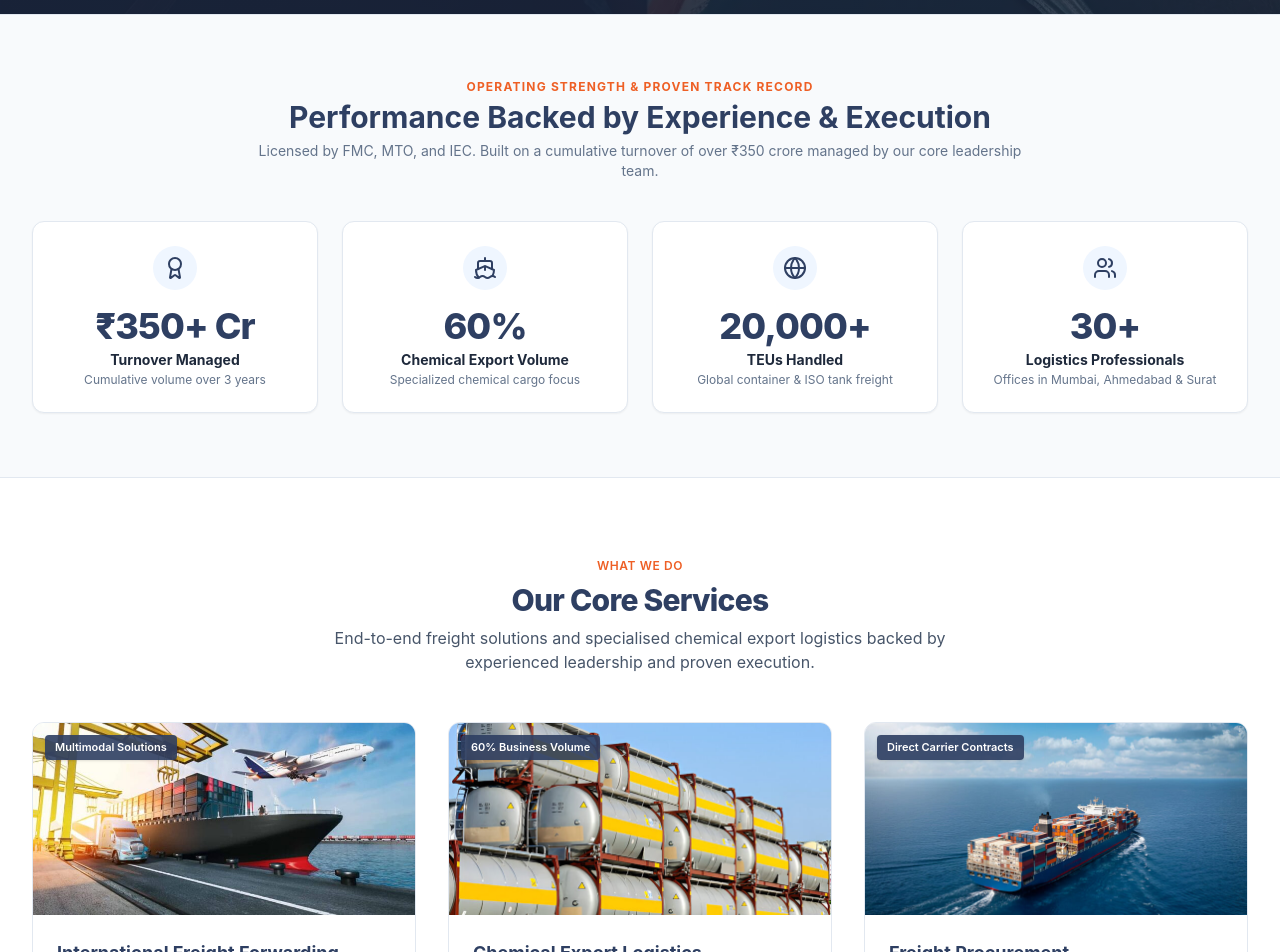
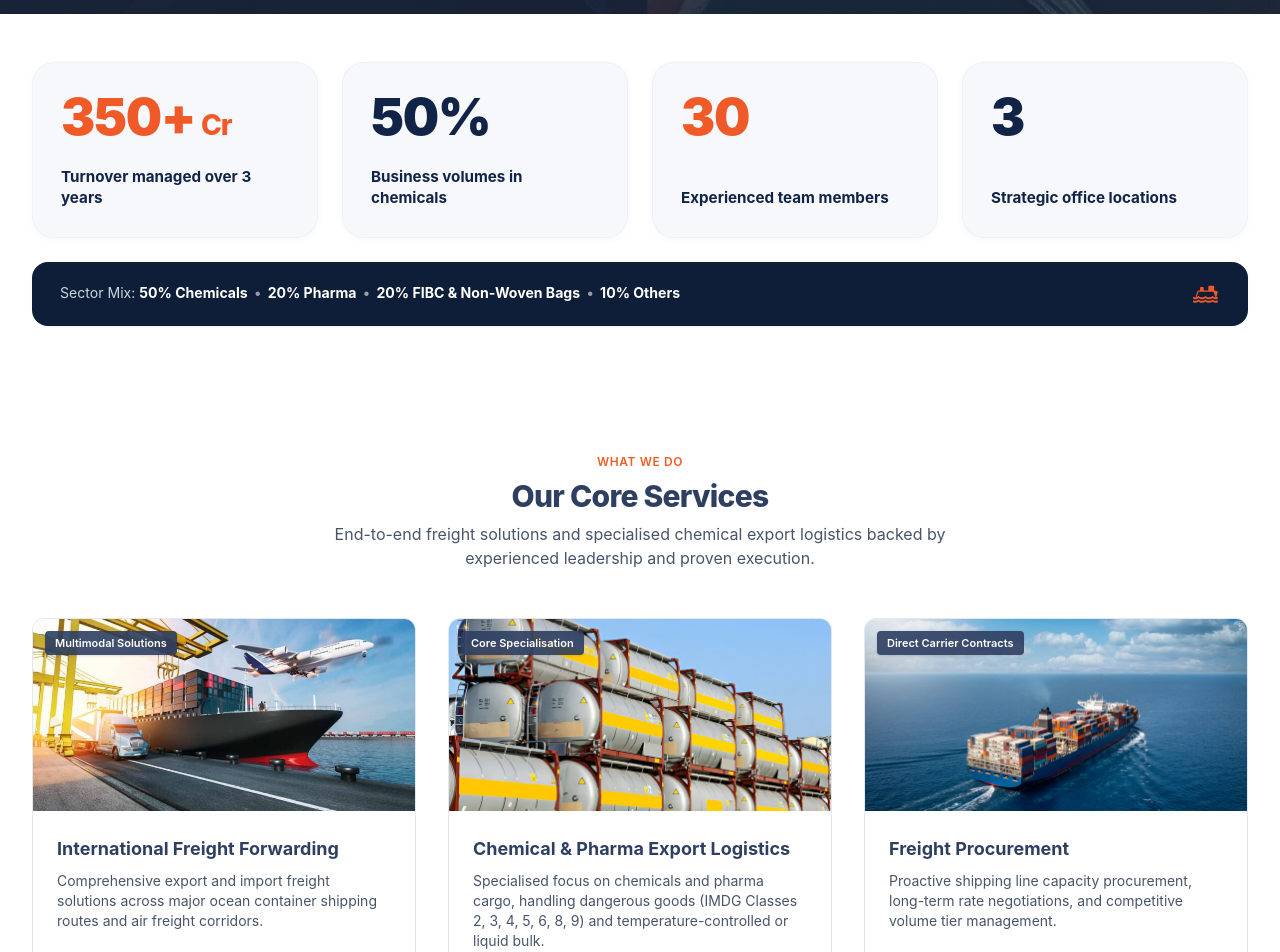
Before and after one commit to jatinjethavavbi/seven-routes, a Next.js app: page / in a window 1280 px wide. Shown: the part 756-1708 px from the top of the page. Built offline with nearby package versions, Linux system fonts and the light colour scheme; no server answers.

Commit message:
change some contant and UI

```diff
--- a/src/app/about/page.tsx
+++ b/src/app/about/page.tsx
@@ -5,6 +5,7 @@ import Image from 'next/image';
 import Link from 'next/link';
 import Header from '@/components/layout/Header';
 import Footer from '@/components/layout/Footer';
+import StatsBar from '@/components/home/StatsBar';
 import {
   ShieldCheck,
   Target,
@@ -26,15 +27,6 @@ import {
 } from 'lucide-react';
 
 export default function AboutPage() {
-  const performanceIndicators = [
-    { indicator: 'Historical turnover managed over 3 years', value: '₹350+ crore' },
-    { indicator: 'Gross profit margin', value: '9%' },
-    { indicator: 'Operating expenses', value: '5%' },
-    { indicator: 'Net profit margin', value: '4%' },
-    { indicator: 'Chemical business contribution', value: '60%' },
-    { indicator: 'Total Shipments Handled', value: '20,000+ TEUs' },
-  ];
-
   const competitiveStrengths = [
     {
       title: 'Experienced Leadership with Global Exposure',
@@ -100,7 +92,7 @@ export default function AboutPage() {
                 About Seven Routes Logistics International Pvt. Ltd.
               </h1>
               <p className="text-sm sm:text-base text-slate-600 mt-2 leading-relaxed">
-                Connecting Businesses. Moving Possibilities. Freight forwarding expertise with a specialised focus on chemical exports.
+                Connecting Businesses. Moving Possibilities. Freight forwarding expertise with a specialised focus on pharma and chemicals.
               </p>
             </div>
           </div>
@@ -133,7 +125,7 @@ export default function AboutPage() {
                     Company Profile
                   </span>
                   <h2 className="text-2xl sm:text-3xl font-extrabold text-theme-blue tracking-tight leading-tight">
-                    Freight Forwarding Expertise with a Specialised Focus on Chemical Exports
+                    Freight Forwarding Expertise with a Specialised Focus on Pharma and Chemicals
                   </h2>
                 </div>
 
@@ -145,7 +137,7 @@ export default function AboutPage() {
                     The company has approximately <strong>30 professionals across Mumbai, Ahmedabad, and Surat</strong>, with most team members bringing more than 10 years of logistics industry experience.
                   </p>
                   <p>
-                    The company specialises in international freight forwarding, particularly chemical exports. Approximately <strong>60% of its business volumes</strong> are contributed by the chemical vertical.
+                    The company specialises in international freight forwarding, particularly pharma and chemicals. Our sector mix comprises <strong>50% Chemicals, 20% Pharma, 20% FIBC &amp; Non-Woven Bags, and 10% Others</strong>.
                   </p>
                   <p>
                     Seven Routes builds on the business operated under <strong>Pazago Logistics</strong> by the same core team over the last three years. During this period, the team managed cumulative turnover of over <strong>₹350 crore</strong> while maintaining healthy profitability. This historical performance reflects the experience and track record of the team, and is not standalone turnover of the newly formed entity.
@@ -222,44 +214,8 @@ export default function AboutPage() {
           </div>
         </section>
 
-        {/* Business Performance Indicators Table */}
-        <section className="py-16 sm:py-20 bg-white">
-          <div className="max-w-7xl mx-auto px-4 sm:px-6 lg:px-8">
-            <div className="max-w-3xl mb-10">
-              <span className="text-xs font-semibold text-theme-orange uppercase tracking-wider block mb-2">
-                Proven Track Record
-              </span>
-              <h2 className="text-2xl sm:text-3xl font-extrabold text-theme-blue tracking-tight">
-                Business Performance Indicators
-              </h2>
-              <p className="text-sm text-slate-600 mt-2">
-                Demonstrated operational and commercial success managed by the core team over the last 3 years.
-              </p>
-            </div>
-
-            <div className="overflow-hidden border border-slate-200 rounded-2xl shadow-sm">
-              <table className="min-w-full divide-y divide-slate-200 text-left text-sm">
-                <thead className="bg-slate-50 text-slate-700 font-bold text-xs uppercase tracking-wider">
-                  <tr>
-                    <th scope="col" className="px-6 py-4">Indicator</th>
-                    <th scope="col" className="px-6 py-4">Performance Metric</th>
-                  </tr>
-                </thead>
-                <tbody className="divide-y divide-slate-100 bg-white text-slate-700">
-                  {performanceIndicators.map((row, idx) => (
-                    <tr key={idx} className={idx % 2 === 0 ? 'bg-white' : 'bg-slate-50/50'}>
-                      <td className="px-6 py-4 font-medium text-slate-900">{row.indicator}</td>
-                      <td className="px-6 py-4 font-bold text-theme-blue">{row.value}</td>
-                    </tr>
-                  ))}
-                </tbody>
-              </table>
-              <div className="bg-slate-50 px-6 py-3 text-xs text-slate-500 border-t border-slate-200">
-                <em>Note:</em> Historical turnover and profitability figures relate to business managed by the same core team under Pazago Logistics. They do not represent standalone financial performance of Seven Routes Logistics International Pvt. Ltd.
-              </div>
-            </div>
-          </div>
-        </section>
+        {/* Stats & Operating Track Record */}
+        <StatsBar />
 
         {/* Competitive Strengths */}
         <section className="py-16 sm:py-20 bg-slate-50 border-y border-slate-200">
--- a/src/app/layout.tsx
+++ b/src/app/layout.tsx
@@ -8,10 +8,11 @@ export const metadata: Metadata = {
     template: '%s | Seven Routes Logistics International Pvt. Ltd.',
   },
   description:
-    'Seven Routes Logistics International Pvt. Ltd. — Freight forwarding expertise with a specialised focus on chemical exports. Professionally managed, licensed by FMC, MTO, and IEC, with offices across Mumbai, Ahmedabad, and Surat.',
+    'Seven Routes Logistics International Pvt. Ltd. — Freight forwarding expertise with a specialised focus on pharma and chemicals. Professionally managed, licensed by FMC, MTO, and IEC, with offices across Mumbai, Ahmedabad, and Surat.',
   keywords: [
     'Seven Routes Logistics',
     'Seven Routes Logistics International Pvt Ltd',
+    'Pharma and Chemicals Export Logistics',
     'Chemical Export Logistics',
     'Freight Forwarding India',
     'FMC Licensed Forwarder',
--- a/src/app/services/page.tsx
+++ b/src/app/services/page.tsx
@@ -46,18 +46,18 @@ export default function ServicesPage() {
     },
     {
       id: 'chemical-logistics',
-      title: 'Chemical Export Logistics',
-      shortTitle: 'Chemical Logistics',
-      category: 'Specialised Cargo Vertical (60% Volume)',
+      title: 'Chemical & Pharma Export Logistics',
+      shortTitle: 'Chemical & Pharma',
+      category: 'Specialised Cargo Vertical (Pharma & Chemicals)',
       icon: Ship,
       image: '/images/services/iso-tanks.jpg',
       summary:
-        'Specialised logistics focus for chemical exports, accounting for approx. 60% of our business volumes across hazardous and non-hazardous cargo.',
+        'Specialised logistics focus for chemical and pharmaceutical exports, accounting for our core business volumes across hazardous and non-hazardous cargo.',
       overview:
-        'Chemical logistics demands stringent regulatory adherence, technical container readiness, and specialised handling. Our dedicated chemical operations desk possesses deep expertise in handling IMDG-classified dangerous goods (Classes 3, 6, 8, 9) and non-hazardous industrial chemicals with full statutory compliance.',
+        'Chemical and pharmaceutical logistics demand stringent regulatory adherence, cold chain/temperature stability, technical container readiness, and specialised handling. Our dedicated operations desk possesses deep expertise in handling IMDG-classified dangerous goods across Class 2 (Gases), Class 3 (Flammable Liquids), Class 4 (Flammable Solids), Class 5 (Oxidizers), Class 6 (Toxic Substances), Class 8 (Corrosives), and Class 9 (Miscellaneous Hazards) with full statutory compliance.',
       highlights: [
-        'Dedicated chemical operations desk with 10+ years vertical expertise',
-        'Specialised handling of IMDG dangerous goods (Classes 3, 6, 8, and 9)',
+        'Dedicated chemical & pharma operations desk with 10+ years vertical expertise',
+        'Specialised handling of IMDG dangerous goods (Classes 2, 3, 4, 5, 6, 8, and 9)',
         'Container selection, packing inspection, and MSDS verification',
         'Stringent port terminal safety compliance and stowage approvals',
       ],
@@ -152,7 +152,7 @@ export default function ServicesPage() {
         'Equipped with 316L stainless steel pressure shells, steam-heating manifolds, and emergency discharge valves, our ISO tank operations provide dependable transport for liquid chemicals, hazardous solvents, and bulk consumables with zero contamination risk.',
       highlights: [
         'Certified T11 & T14 UN portable ISO tank container operations',
-        'Handling of hazardous liquid chemicals and dedicated food-grade liquids',
+        'Handling of hazardous liquid chemicals (Classes 2, 3, 4, 5, 6, 8, 9) and dedicated food-grade liquids',
         'Periodic hydrostatic test certifications and steam sanitization reports',
         'Specialised multi-axle skeletal chassis haulage from factory to dock',
       ],
--- a/src/components/home/AboutSection.tsx
+++ b/src/components/home/AboutSection.tsx
@@ -45,7 +45,7 @@ export default function AboutSection() {
                 Led by Directors <strong>Kanika</strong> (14+ years in logistics, prior roles with Nippon Express &amp; Globelink) and <strong>Neeraj</strong> (20+ years professional experience, 16+ years in logistics with DHL &amp; Maersk), our company brings approximately 30 professionals across <strong>Mumbai, Ahmedabad, and Surat</strong>, with most team members bringing more than 10 years of logistics industry experience.
               </p>
               <p>
-                We specialise in international freight forwarding, particularly <strong>chemical exports</strong>, which contribute approximately <strong>60% of our business volumes</strong>. Building on cumulative turnover of over <strong>₹350 crore</strong> managed over the last three years under Pazago Logistics by the same core team, we offer proven operational discipline and reliable execution.
+                We specialise in international freight forwarding, particularly <strong>chemicals and pharma exports</strong>, which represent our core business volumes (50% chemicals, 20% pharma, 20% FIBC &amp; non-woven bags). Building on cumulative turnover of over <strong>₹350 crore</strong> managed over the last three years under Pazago Logistics by the same core team, we offer proven operational discipline and reliable execution.
               </p>
             </div>
 
--- a/src/components/home/Hero.tsx
+++ b/src/components/home/Hero.tsx
@@ -25,7 +25,7 @@ export default function Hero() {
 
           <h1 className="text-3xl sm:text-5xl lg:text-5xl font-extrabold text-white tracking-tight leading-tight">
             Freight Forwarding Expertise. <br className="hidden sm:inline" />
-            <span className="text-theme-orange">A Specialised Focus on Chemical Exports.</span>
+            <span className="text-theme-orange">A Specialised Focus on Pharma and Chemicals.</span>
           </h1>
 
           <p className="text-base sm:text-lg text-slate-200 leading-relaxed font-normal max-w-2xl">
@@ -62,7 +62,7 @@ export default function Hero() {
             <span>•</span>
             <span className="flex items-center space-x-1.5">
               <CheckCircle2 className="w-3.5 h-3.5 text-theme-orange" />
-              <span>60% Chemical Volume</span>
+              <span>50% Chemicals • 20% Pharma</span>
             </span>
             <span>•</span>
             <span className="flex items-center space-x-1.5">
--- a/src/components/home/QuoteSection.tsx
+++ b/src/components/home/QuoteSection.tsx
@@ -165,7 +165,7 @@ export default function QuoteSection() {
                     className="w-full px-3.5 py-2.5 bg-white border border-slate-300 rounded-md text-base sm:text-sm text-slate-900 focus:outline-none focus:border-theme-orange focus:bg-white transition-colors"
                   >
                     <option value="International Freight Forwarding">International Freight Forwarding (Ocean/Air)</option>
-                    <option value="Chemical Export Logistics">Chemical Export Logistics (Specialized)</option>
+                    <option value="Chemical &amp; Pharma Export Logistics">Chemical &amp; Pharma Export Logistics (Specialized)</option>
                     <option value="ISO Tanks & Liquid Bulk">ISO Tanks &amp; Liquid Bulk</option>
                     <option value="Freight Procurement">Freight Procurement &amp; Rate Management</option>
                     <option value="Shipment Execution">Shipment Execution &amp; Container Booking</option>
--- a/src/components/home/ServicesGrid.tsx
+++ b/src/components/home/ServicesGrid.tsx
@@ -18,11 +18,11 @@ export default function ServicesGrid() {
     },
     {
       id: 'chemical-logistics',
-      title: 'Chemical Export Logistics',
+      title: 'Chemical & Pharma Export Logistics',
       image: '/images/services/iso-tanks.jpg',
-      badge: '60% Business Volume',
+      badge: 'Core Specialisation',
       description:
-        'Specialised focus on chemical cargo, handling dangerous goods (IMDG classified) and liquid bulk with certified ISO tanks.',
+        'Specialised focus on chemicals and pharma cargo, handling dangerous goods (IMDG Classes 2, 3, 4, 5, 6, 8, 9) and temperature-controlled or liquid bulk.',
       href: '/services#chemical-logistics',
     },
     {
--- a/src/components/home/StatsBar.tsx
+++ b/src/components/home/StatsBar.tsx
@@ -1,77 +1,80 @@
 'use client';
 
 import React from 'react';
-import { Award, Ship, Globe, CheckCircle, ShieldCheck, Building2, Users } from 'lucide-react';
 
 export default function StatsBar() {
-  const stats = [
-    {
-      value: '₹350+ Cr',
-      label: 'Turnover Managed',
-      subtext: 'Cumulative volume over 3 years',
-      icon: Award,
-    },
-    {
-      value: '60%',
-      label: 'Chemical Export Volume',
-      subtext: 'Specialized chemical cargo focus',
-      icon: Ship,
-    },
-    {
-      value: '20,000+',
-      label: 'TEUs Handled',
-      subtext: 'Global container & ISO tank freight',
-      icon: Globe,
-    },
-    {
-      value: '30+',
-      label: 'Logistics Professionals',
-      subtext: 'Offices in Mumbai, Ahmedabad & Surat',
-      icon: Users,
-    },
-  ];
+  return (
+    <section aria-label="Key business statistics" className="bg-white py-8 sm:py-12 box-border">
+      <div className="max-w-7xl mx-auto px-4 sm:px-6 lg:px-8 flex flex-col gap-[clamp(12px,2vw,24px)] box-border">
 
-  return (
-    <section className="bg-slate-50 py-12 sm:py-16 border-y border-slate-200">
-      <div className="max-w-7xl mx-auto px-4 sm:px-6 lg:px-8">
+        {/* 4 Cards Grid: 1 col on <380px, 2 cols on mobile/tablet (<1024px), 4 cols on desktop (>=1024px) */}
+        <dl className="grid grid-cols-2 max-[379px]:grid-cols-1 lg:grid-cols-4 gap-[clamp(12px,2vw,24px)] items-stretch m-0 p-0 box-border">
 
-        {/* Section Header */}
-        <div className="text-center max-w-3xl mx-auto mb-10">
-          <span className="text-xs font-bold text-theme-orange uppercase tracking-widest block mb-1">
-            Operating Strength &amp; Proven Track Record
-          </span>
-          <h2 className="text-2xl sm:text-3xl font-bold font-heading text-theme-blue">
-            Performance Backed by Experience &amp; Execution
-          </h2>
-          <p className="text-xs sm:text-sm text-slate-500 mt-1.5">
-            Licensed by FMC, MTO, and IEC. Built on a cumulative turnover of over ₹350 crore managed by our core leadership team.
-          </p>
-        </div>
+          {/* Card 1: 350+ Cr */}
+          <div className="bg-[#F6F8FC] rounded-[18px] sm:rounded-[22px] p-[clamp(16px,2.5vw,28px)] border border-[#EBF0F8]/80 shadow-[0_2px_8px_rgba(15,23,42,0.03)] flex flex-col justify-between min-w-0 box-border hover:shadow-md transition-shadow">
+            <dd className="m-0 font-black text-[#F05A28] tracking-tight leading-none whitespace-nowrap text-[clamp(2rem,4vw,3.5rem)] flex items-baseline">
+              <span>350+</span>
+              <span className="text-[0.55em] font-extrabold ml-1.5 align-baseline">Cr</span>
+            </dd>
+            <dt className="m-0 text-[clamp(0.8rem,1.2vw,0.95rem)] leading-[1.4] font-bold text-[#112347] mt-4 pt-2">
+              Turnover managed over 3 years
+            </dt>
+          </div>
 
-        {/* 4 Clean Corporate Stat Cards */}
-        <div className="grid grid-cols-2 lg:grid-cols-4 gap-4 sm:gap-6">
-          {stats.map((stat, idx) => {
-            const IconComponent = stat.icon;
-            return (
-              <div
-                key={idx}
-                className="bg-white p-5 sm:p-6 rounded-xl border border-slate-200 shadow-sm hover:border-theme-orange transition-all text-center group"
-              >
-                <div className="w-11 h-11 mx-auto rounded-full bg-blue-50 group-hover:bg-amber-50 flex items-center justify-center text-theme-blue group-hover:text-theme-orange transition-colors mb-3 sm:mb-4">
-                  <IconComponent className="w-5 h-5 sm:w-6 sm:h-6" />
-                </div>
-                <div className="text-2xl sm:text-3xl lg:text-4xl font-extrabold font-heading text-theme-blue tracking-tight mb-1">
-                  {stat.value}
-                </div>
-                <div className="text-xs sm:text-sm font-bold text-slate-800 mb-0.5">
-                  {stat.label}
-                </div>
-                <div className="text-[11px] sm:text-xs text-slate-500">
-                  {stat.subtext}
-                </div>
-              </div>
-            );
-          })}
+          {/* Card 2: 50% */}
+          <div className="bg-[#F6F8FC] rounded-[18px] sm:rounded-[22px] p-[clamp(16px,2.5vw,28px)] border border-[#EBF0F8]/80 shadow-[0_2px_8px_rgba(15,23,42,0.03)] flex flex-col justify-between min-w-0 box-border hover:shadow-md transition-shadow">
+            <dd className="m-0 font-black text-[#112347] tracking-tight leading-none whitespace-nowrap text-[clamp(2rem,4vw,3.5rem)] flex items-baseline">
+              <span>50%</span>
+            </dd>
+            <dt className="m-0 text-[clamp(0.8rem,1.2vw,0.95rem)] leading-[1.4] font-bold text-[#112347] mt-4 pt-2">
+              Business volumes in chemicals
+            </dt>
+          </div>
+
+          {/* Card 3: 30 */}
+          <div className="bg-[#F6F8FC] rounded-[18px] sm:rounded-[22px] p-[clamp(16px,2.5vw,28px)] border border-[#EBF0F8]/80 shadow-[0_2px_8px_rgba(15,23,42,0.03)] flex flex-col justify-between min-w-0 box-border hover:shadow-md transition-shadow">
+            <dd className="m-0 font-black text-[#F05A28] tracking-tight leading-none whitespace-nowrap text-[clamp(2rem,4vw,3.5rem)] flex items-baseline">
+              <span>30</span>
+            </dd>
+            <dt className="m-0 text-[clamp(0.8rem,1.2vw,0.95rem)] leading-[1.4] font-bold text-[#112347] mt-4 pt-2">
+              Experienced team members
+            </dt>
+          </div>
+
+          {/* Card 4: 3 */}
+          <div className="bg-[#F6F8FC] rounded-[18px] sm:rounded-[22px] p-[clamp(16px,2.5vw,28px)] border border-[#EBF0F8]/80 shadow-[0_2px_8px_rgba(15,23,42,0.03)] flex flex-col justify-between min-w-0 box-border hover:shadow-md transition-shadow">
+            <dd className="m-0 font-black text-[#112347] tracking-tight leading-none whitespace-nowrap text-[clamp(2rem,4vw,3.5rem)] flex items-baseline">
+              <span>3</span>
+            </dd>
+            <dt className="m-0 text-[clamp(0.8rem,1.2vw,0.95rem)] leading-[1.4] font-bold text-[#112347] mt-4 pt-2">
+              Strategic office locations
+            </dt>
+          </div>
+
+        </dl>
+
+        {/* Bottom Sector Mix Banner */}
+        <div className="bg-[#0E1E38] text-white rounded-[14px] sm:rounded-[16px] px-[clamp(16px,2.5vw,28px)] py-[clamp(12px,1.5vw,18px)] shadow-sm flex items-center justify-between gap-3 sm:gap-4 min-w-0 box-border">
+          <div className="text-[clamp(0.78rem,1.1vw,0.95rem)] leading-relaxed text-slate-100 flex-1 min-w-0">
+            <span className="font-normal text-slate-300">Sector Mix:</span>{' '}
+            <span className="inline-block whitespace-nowrap font-bold text-white">50% Chemicals</span>
+            <span className="inline-block whitespace-nowrap"><span className="mx-1.5 opacity-60">•</span><strong className="font-bold text-white">20% Pharma</strong></span>
+            <span className="inline-block whitespace-nowrap"><span className="mx-1.5 opacity-60">•</span><strong className="font-bold text-white">20% FIBC &amp; Non-Woven Bags</strong></span>
+            <span className="inline-block whitespace-nowrap"><span className="mx-1.5 opacity-60">•</span><strong className="font-bold text-white">10% Others</strong></span>
+          </div>
+
+          {/* Orange Cargo Ship Icon (stays vertically centered and never shrinks) */}
+          <div className="shrink-0 text-[#F05A28]" aria-hidden="true">
+            <svg
+              className="w-6 h-6 sm:w-7 sm:h-7"
+              viewBox="0 0 24 24"
+              fill="currentColor"
+            >
+              <path d="M4 14.5l1.6-4.5h12.8l1.6 4.5c.3.1.6.2.8.4l1.2-4.5c.1-.4-.2-.8-.6-.9L19 9V5.5c0-.3-.2-.5-.5-.5h-4c-.3 0-.5.2-.5.5V9H10V6.5c0-.3-.2-.5-.5-.5h-2c-.3 0-.5.2-.5.5V9H5.6c-.4 0-.8.3-.9.7L3.1 14.2c.3.1.6.2.9.3z" />
+              <path d="M2.5 16.5c1.2 0 2.2-.4 3-1.1.8.7 1.8 1.1 3 1.1s2.2-.4 3-1.1c.8.7 1.8 1.1 3 1.1s2.2-.4 3-1.1c.8.7 1.8 1.1 3 1.1.5 0 1-.1 1.5-.3v-1.8c-.5.3-1 .4-1.5.4-1.2 0-2.2-.4-3-1.1-.8.7-1.8 1.1-3 1.1s-2.2-.4-3-1.1c-.8.7-1.8 1.1-3 1.1s-2.2-.4-3-1.1c-.8.7-1.8 1.1-3 1.1-.5 0-1-.1-1.5-.4V16c.5.3 1 .5 1.5.5z" />
+              <path d="M2.5 19.5c1.2 0 2.2-.4 3-1.1.8.7 1.8 1.1 3 1.1s2.2-.4 3-1.1c.8.7 1.8 1.1 3 1.1s2.2-.4 3-1.1c.8.7 1.8 1.1 3 1.1.5 0 1-.1 1.5-.3v-1.8c-.5.3-1 .4-1.5.4-1.2 0-2.2-.4-3-1.1-.8.7-1.8 1.1-3 1.1s-2.2-.4-3-1.1c-.8.7-1.8 1.1-3 1.1s-2.2-.4-3-1.1c-.8.7-1.8 1.1-3 1.1-.5 0-1-.1-1.5-.4V19c.5.3 1 .5 1.5.5z" />
+            </svg>
+          </div>
         </div>
 
       </div>
--- a/src/components/layout/Navbar.tsx
+++ b/src/components/layout/Navbar.tsx
@@ -66,7 +66,7 @@ export default function Navbar() {
 
   const services = [
     { title: 'International Freight Forwarding', href: '/services#freight-forwarding' },
-    { title: 'Chemical Export Logistics (Specialized)', href: '/services#chemical-logistics' },
+    { title: 'Chemical & Pharma Logistics (Specialized)', href: '/services#chemical-logistics' },
     { title: 'Freight Procurement', href: '/services#freight-procurement' },
     { title: 'Shipment Execution', href: '/services#shipment-execution' },
     { title: 'Documentation & Compliance', href: '/services#documentation' },
```
Also changed, not shown: src/app/contact/page.tsx (+6 -6 lines), src/components/home/NetworkSection.tsx (+8 -8 lines), src/components/layout/Footer.tsx (+28 -10 lines).
